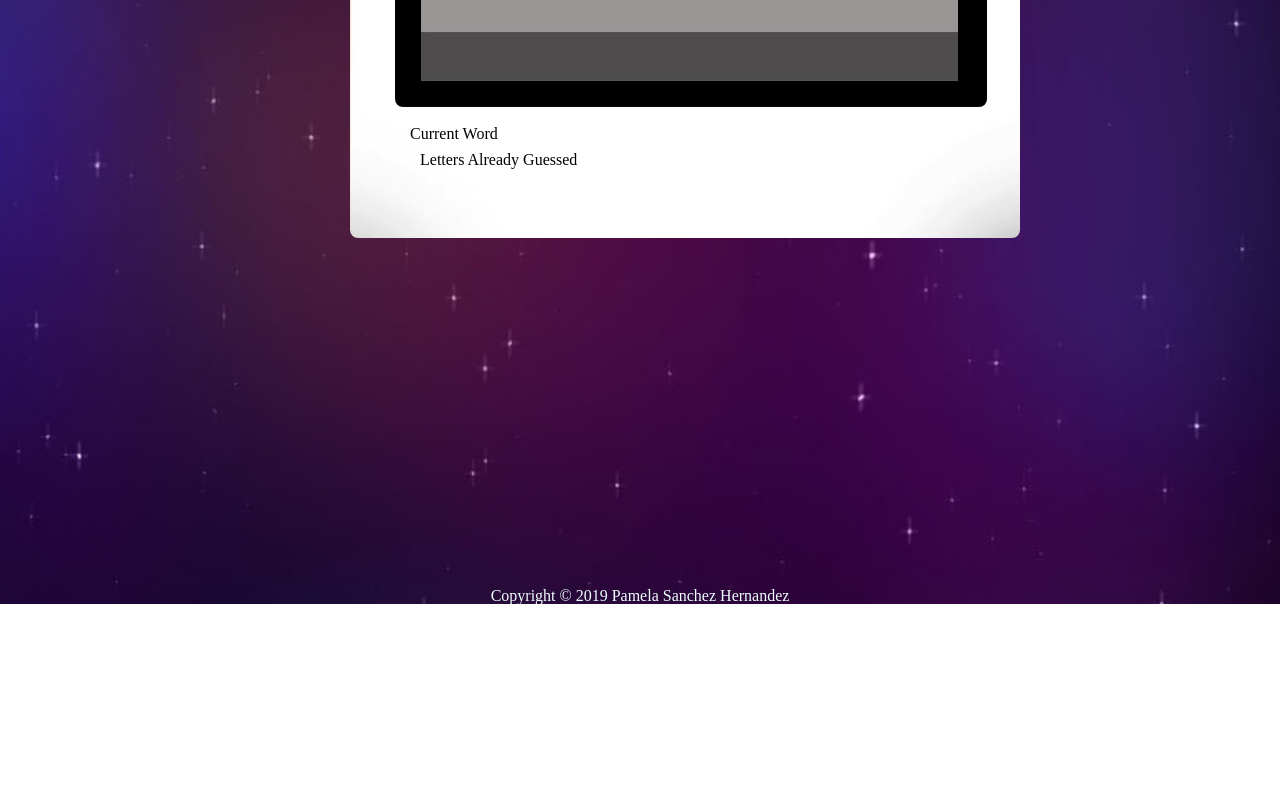
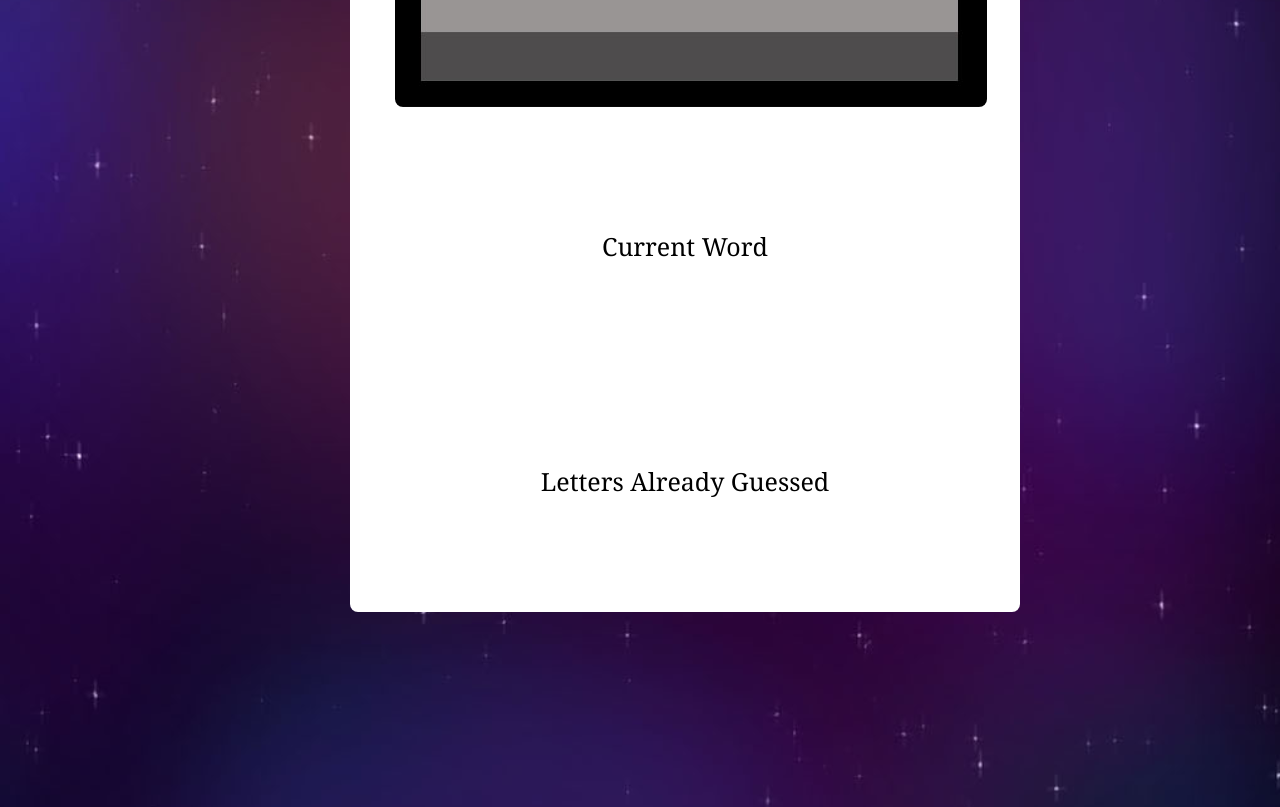
Before and after one commit to Pamelachristina/Word-Guess-Game, a plain HTML site: page index.html in a window 1280 px wide. Shown: the part 681-1488 px from the top of the page. Before the commit the page ends 1285 px from the top, so only its background shows below. Drawn offline with Linux system fonts and the light colour scheme.

Commit message:
updated game

```diff
--- a/assets/css/style.css
+++ b/assets/css/style.css
@@ -31,10 +31,14 @@ html {
     position: relative;
     border-radius: 8px;
     margin-left: -15px;
+
   }
-.viewport{
-  height: 100%;
-}
+
+  .viewport{
+    margin: 0;
+    height: 600px;
+  }
+
   #viewport2{
     float: left;
     margin: 80px;
@@ -56,6 +60,7 @@ html {
 
     margin-top: 20px;
     margin-left: -15px;
+    height: 30px;
 
   }
 
@@ -64,11 +69,11 @@ html {
     left: -20px;
     margin-top: 20px;
     margin-bottom: 20px;
+
   }
 
-  .current-word-box{
-    padding: -40px;
-  }
+
+
 
   h2{
     text-align: center;
@@ -85,8 +90,84 @@ html {
     float: right;
 
   }
+
+  h5{
+    text-align: center;
+    color: black;
+    font-display: bold;
+    font-family: Georgia, 'Times New Roman', Times, serif;
+    font-size: 45px;
+    padding: 20px;
+
+
+  }
+
+  h6{
+    text-align: center;
+    color: black;
+    font-display: bold;
+    font-family: Georgia, 'Times New Roman', Times, serif;
+    font-size: 35px;
+    padding: 20px;
+
+
+  }
+
+  #correctDisplay{
+    text-align: center;
+    padding: 20px;
+  }
+
+  #revealedAnswerDisplay{
+    text-align: center;
+    color: forestgreen;
+    font-size: 35px;
+    padding: 40px;
+
+
+
+  }
+
+
+  #currentWord{
+    text-align: center;
+    color: black;
+    font-display: bold;
+    font-family: Georgia, 'Times New Roman', Times, serif;
+    font-size: 25px;
+    padding: 20px;
+  }
+
+  #lettersGuessed{
+    text-align: center;
+    color: black;
+    font-display: bold;
+    font-family: Georgia, 'Times New Roman', Times, serif;
+    font-size: 25px;
+    padding: 20px;
+  }
+
+  #currentWordDisplay{
+    height: 50px;
+    text-align: center;
+    font-family: Georgia, 'Times New Roman', Times, serif;
+    font-size: 40px;
+    padding: 20px;
+  }
+
+
   .letters-guessed{
     margin: 10px;
+
+  }
+  #guessesMadeDisplay{
+    text-align: center;
+    text-align: center;
+    color: black;
+    font-display: bold;
+    font-family: Georgia, 'Times New Roman', Times, serif;
+    font-size: 28px;
+    padding: 20px;
 
   }
 
--- a/assets/javascript/game.js
+++ b/assets/javascript/game.js
@@ -17,7 +17,7 @@ var bowieArray = [
     {
         title: "Changes",
         image1: "assets/images/guesssong.jpg",
-        image2: "assets/images/guesssong.jpg"
+        image2: "assets/images/changes.jpg"
     },
 
     {
@@ -77,6 +77,20 @@ var lettersRemaining = bowie.length;
 //Set up the answer array to store word (answer) as an array for indexing.
 var answerArray = [];
 
+
+//Convert word answer into an array.
+for (var i = 0; i < bowie.length; i++) {
+    //If an answer has more than one word, use + as a separator. A space will be displayed when currentWord is displayed.
+    if (bowie[i] === "+") {
+        answerArray[i] = "&nbsp;";
+    } else {
+        //Replace word answer with "_"s
+        answerArray[i] = "_";
+    }
+}
+
+
+
 /* LISTENERS
  ----------------------------------------------------------------------------------------------------------------*/
 
@@ -104,7 +118,7 @@ function letterCheck(guess) {
 //Check whether the guess is correct
 var winScore = 0;
 function correctGuessCheck(guess) {
-    if (bowie.indexOf(guess.key) > -1) {
+    if (bowie.toLowerCase() .indexOf(guess.key.toLowerCase()) > -1) {
         //if guess is correct, run correctGuess function.
         correctGuess(guess);
     } else {
@@ -121,11 +135,11 @@ function correctGuess(guess) {
 }
 
     function addCorrectLetter(guess) {
-        for (var i = 0; i < bowie.length; i++) {
+        for (var j = 0; j < bowie.length; j++) {
             //If guess matches an existing letter in the answer.
-            if (guess.key === bowie[i]) {
+            if (guess.key === bowie[j]) {
             //Push correct letter to answerArray as upperCase.
-            answerArray[i] = guess.key.toUpperCase();
+            answerArray[j] = guess.key.toUpperCase();
             displayCurrentWord();
             //Reduce letters remaining for win by one.
             lettersRemaining--;
@@ -263,6 +277,8 @@ var answerArray = [];
  //Re-establish lettersRemaining (for win)
  lettersRemaining = bowie.length;
 
+
+
  //Re-establish guessesLeft for user.
  guessesLeft = 9;
  displayGuessesLeft()
@@ -274,6 +290,10 @@ var answerArray = [];
  //Display current word.
  displayCurrentWord();
 
+  //Play "Bowie" audio.
+  document.getElementById('changes').play();
+
+
   //Empty revealedAnswer display if user was unsuccessful previously.
   revealedAnswerDisplay.textContent = "";
 
--- a/index.html
+++ b/index.html
@@ -40,7 +40,7 @@
 
             <!--Question mark Box-->
                         <div class="current-word-box">
-                            <h5>Current Word</h5>
+                            <h5 id="currentWord">Current Word</h5>
                             <p class="songTitle"><span id="currentWordDisplay"></span></p>
                             <p class="songTitle" id="revealedAnswerDisplay"></p>
                             <p class="songTitle" id="correctDisplay"></p>
@@ -50,7 +50,7 @@
              <!--Active Word Display (Current Word, Answer Reveal (if wrong), Guesses Made)-->
 
                             <div class="letters-guessed">
-                                <h6>Letters Already Guessed</h6>
+                                <h6 id="lettersGuessed">Letters Already Guessed</h6>
                                 <p class="songTitle"><span id="guessesMadeDisplay"></span></p>
                             </div>
     </div>
@@ -60,6 +60,11 @@
         <footer><p>Copyright &copy; 2019 Pamela Sanchez Hernandez</p></footer>
 
         <!--David Bowie Audio-->
+        <audio id="changes" src="../Word-Guess-Game/assets/audio/changes.mp3"></audio>
+        <audio id="LifeOnMars" src="../Word-Guess-Game/assets/audio/LifeOnMars.mp3"></audio>
+        <audio id="rebelRebel" src="../Word-Guess-Game/assets/audio/rebelRebel.mp3"></audio>
+        <audio id="SpaceOddity" src="../Word-Guess-Game/assets/audio/SpaceOddity.mp3"></audio>
+        <audio id="underPresure" src="../Word-Guess-Game/assets/audio/underPressure.mp3"></audio>
 
 
          <!--Javascript-->
```
Also changed, not shown: 5 other files.
